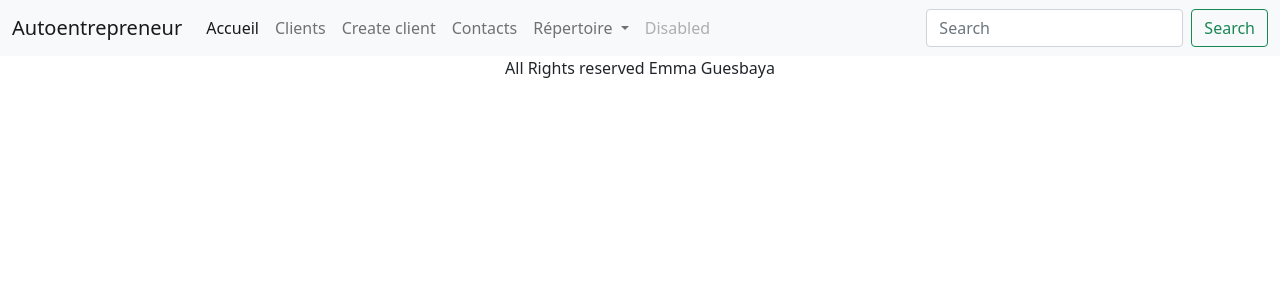
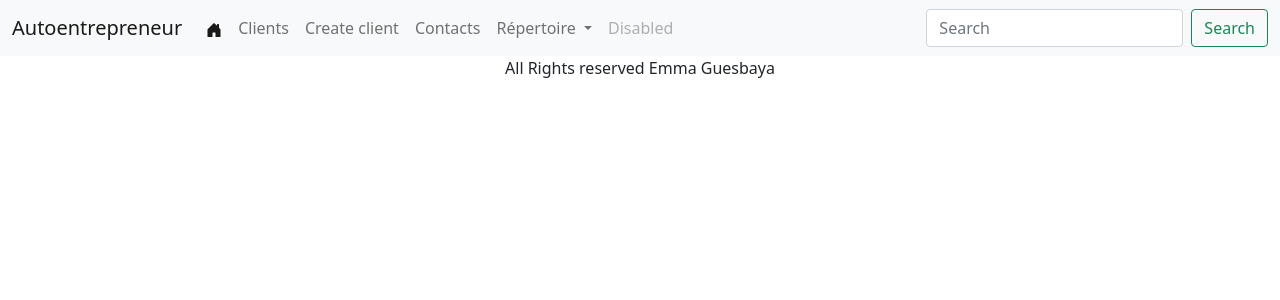
Before and after one commit to eguesbaya/autoentrepreneur-frontend, an Angular app: page / in a window 1280 px wide. Shown: the top 300 px of the page. Built offline with nearby package versions, Linux system fonts and the light colour scheme.

Commit message:
minor change home is a house

```diff
--- a/src/app/app.component.html
+++ b/src/app/app.component.html
@@ -19,7 +19,13 @@
       <div class="collapse navbar-collapse" id="navbarSupportedContent">
         <ul class="navbar-nav me-auto mb-2 mb-lg-0">
           <li class="nav-item">
-            <a class="nav-link active" aria-current="page" href="#">Accueil</a>
+            <a class="nav-link active" aria-current="page" href="#">
+              <svg xmlns="http://www.w3.org/2000/svg" width="16" height="16" fill="currentColor"
+                class="bi bi-house-door-fill" viewBox="0 0 16 16">
+                <path
+                  d="M6.5 14.5v-3.505c0-.245.25-.495.5-.495h2c.25 0 .5.25.5.5v3.5a.5.5 0 0 0 .5.5h4a.5.5 0 0 0 .5-.5v-7a.5.5 0 0 0-.146-.354L13 5.793V2.5a.5.5 0 0 0-.5-.5h-1a.5.5 0 0 0-.5.5v1.293L8.354 1.146a.5.5 0 0 0-.708 0l-6 6A.5.5 0 0 0 1.5 7.5v7a.5.5 0 0 0 .5.5h4a.5.5 0 0 0 .5-.5z" />
+              </svg>
+            </a>
           </li>
           <li class="nav-item">
             <a class="nav-link" routerLink="clients">Clients</a>
@@ -58,7 +64,7 @@
   </nav>
 
   <main class="container">
-        <router-outlet></router-outlet>
+    <router-outlet></router-outlet>
   </main>
 
   <footer class="text-center position-static">
```
